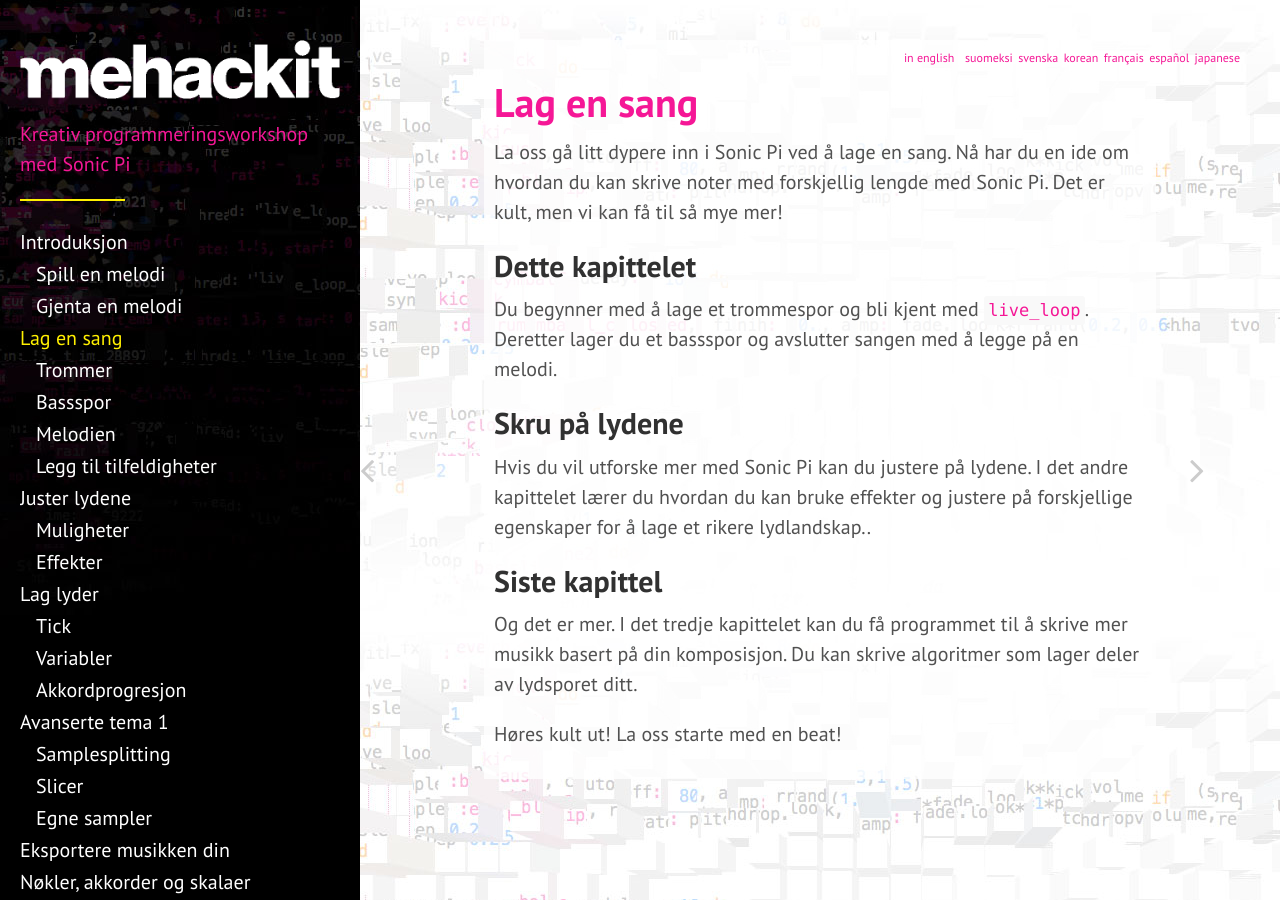
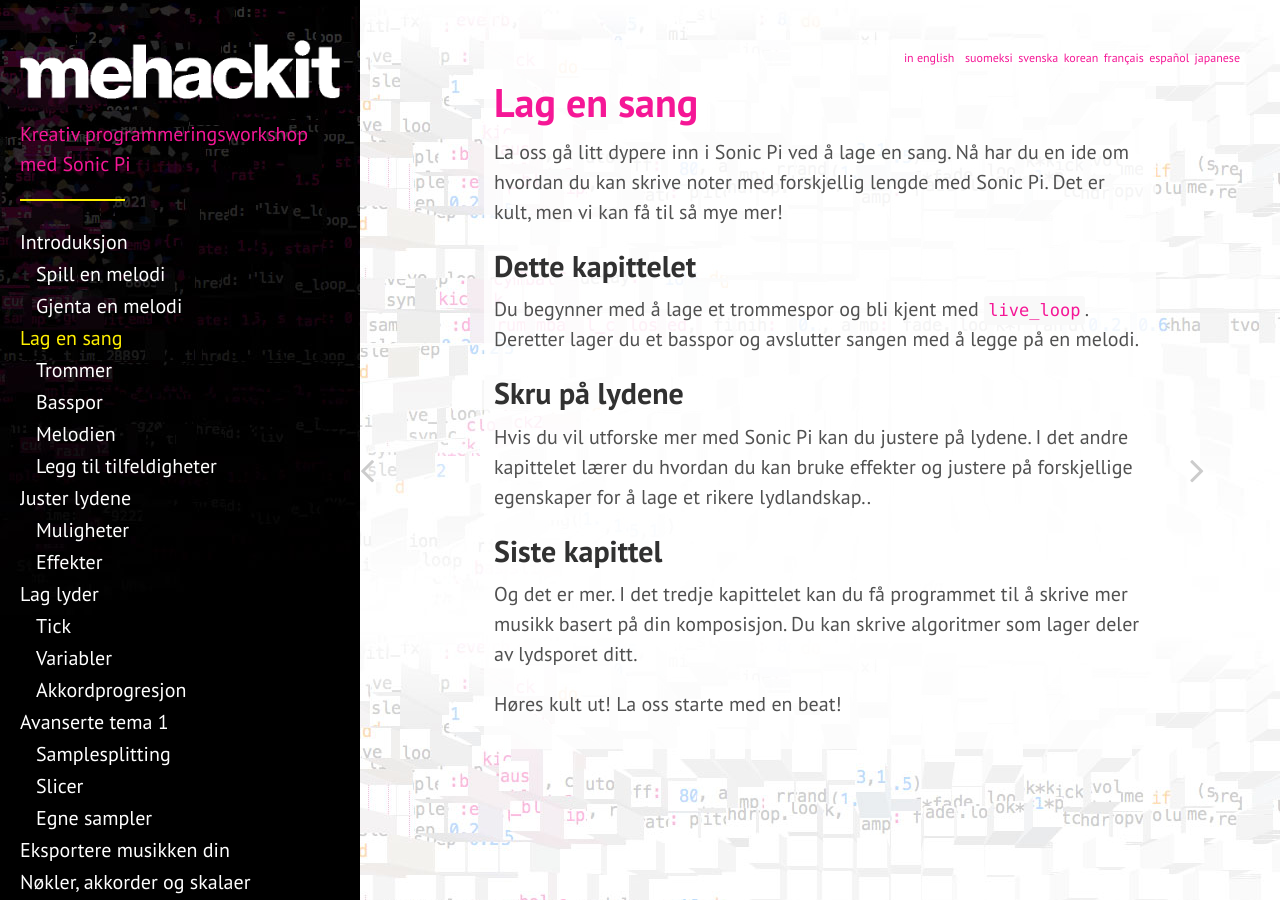
Before and after one commit to mehackit/sonic-pi-workshop, a Jekyll site: the page built from _exercises/no/02-make-a-song/01-make-a-song.md, in a window 1280 px wide. Built offline with Jekyll 4.4.1, drawn with Linux system fonts in a browser that asks for light colours; nearby versions of some CDN libraries; some web fonts are replaced.

Commit message:
Corrected spelling on bass track

```diff
--- a/_exercises/no/02-make-a-song/01-make-a-song.md
+++ b/_exercises/no/02-make-a-song/01-make-a-song.md
@@ -9,7 +9,7 @@ La oss gå litt dypere inn i Sonic Pi ved å lage en sang. Nå har du en ide om
 
 ## Dette kapittelet
 
-Du begynner med å lage et trommespor og bli kjent med `live_loop`. Deretter lager du et bassspor og avslutter sangen med å legge på en melodi.
+Du begynner med å lage et trommespor og bli kjent med `live_loop`. Deretter lager du et basspor og avslutter sangen med å legge på en melodi.
 
 ## Skru på lydene
 
--- a/_exercises/no/02-make-a-song/02-drum-beat.md
+++ b/_exercises/no/02-make-a-song/02-drum-beat.md
@@ -94,4 +94,4 @@ Du lurer kanskje på hvoran live_loops ville sett ut som en musikksekvens i vanl
 
 <iframe width="640" height="360" src="https://www.youtube.com/embed/iFMNOb33_KM?rel=0&amp;controls=0&amp;showinfo=0" frameborder="0" allowfullscreen></iframe>
 
-Nå kan du prøve med forskjellige sampler og rytmer. Du kan også legge til en tredje `live_loop` for perkusjon eller andre effekter. Videre skal vi lage et bassspor for komposisjonen din
+Nå kan du prøve med forskjellige sampler og rytmer. Du kan også legge til en tredje `live_loop` for perkusjon eller andre effekter. Videre skal vi lage et basspor for komposisjonen din
--- a/_exercises/no/02-make-a-song/03-bass-track.md
+++ b/_exercises/no/02-make-a-song/03-bass-track.md
@@ -1,6 +1,6 @@
 ---
 chapter: Lag en sang
-title: Bassspor
+title: Basspor
 lang: no
 layout: exercise
 ---
@@ -60,7 +60,7 @@ du kan lage korte, stakkato noter ved å sette attack til 0 og release til en ve
 play :c4, attack: 0, release: 0.2
 {% endhighlight %}
 
-Utforsk forskjellige synther og notelengder og lag et tøft bassspor.
+Utforsk forskjellige synther og notelengder og lag et tøft basspor.
 
 Nå høres sangen ut kanskje noe som det her:
 
--- a/_exercises/no/02-make-a-song/05-add-randomization.md
+++ b/_exercises/no/02-make-a-song/05-add-randomization.md
@@ -49,7 +49,7 @@ loop do
 end
 {% endhighlight %}
 
-La oss bruke trolldommen vi nettopp lærte for å lage et boblende bassspor. Lagre arbeidet ditt og kopier `:bass` løkken til et annet mellomlager (buffer) i tilfelle du vil bruke det siden. Slett det som er inni løkken så vi får plass til noe nyt. La oss bruke den klassiske `:tb303` synthen og spille tilfeldige noter fra C-dur akkorden:
+La oss bruke trolldommen vi nettopp lærte for å lage et boblende basspor. Lagre arbeidet ditt og kopier `:bass` løkken til et annet mellomlager (buffer) i tilfelle du vil bruke det siden. Slett det som er inni løkken så vi får plass til noe nyt. La oss bruke den klassiske `:tb303` synthen og spille tilfeldige noter fra C-dur akkorden:
 
 {% highlight ruby %}
 live_loop :bass do
```
